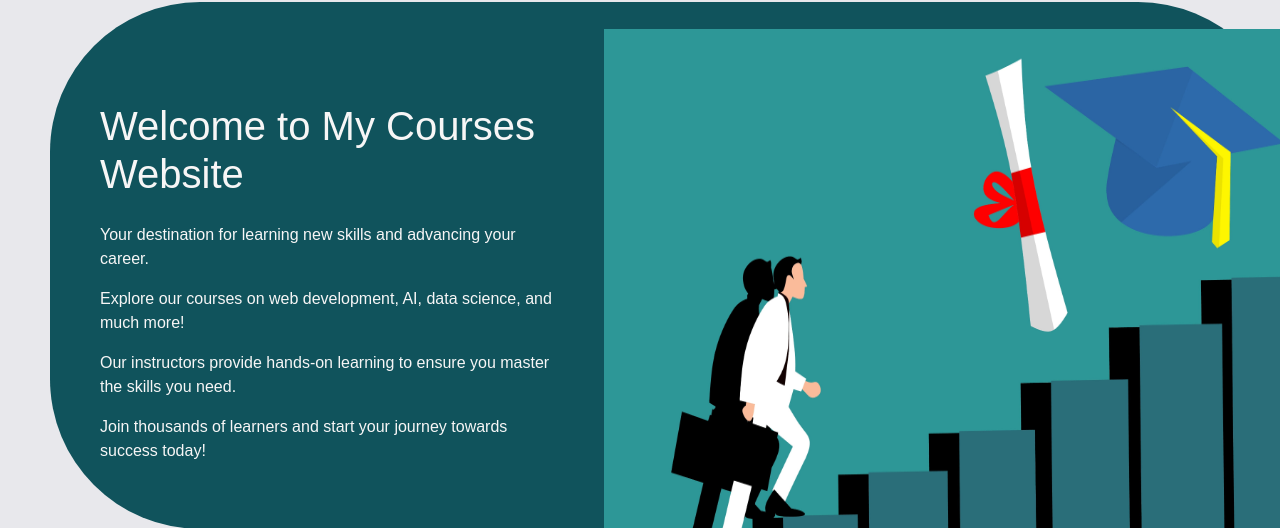
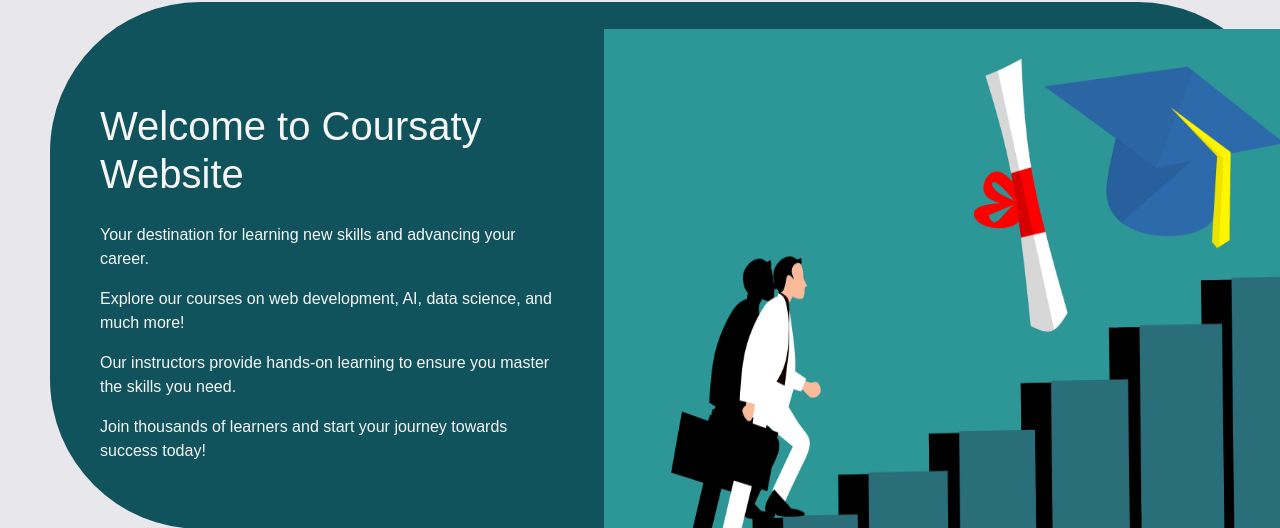
Before and after one commit to M2hmoud2del/Courses-Site, a PHP site: page / in a window 1280 px wide. Shown: the part 118-646 px from the top of the page. Run offline with PHP 8.4, Linux system fonts and the light colour scheme; data comes from the database, SQL or seed files in the repository.

Commit message:
ts7e7 description

```diff
--- a/content.php
+++ b/content.php
@@ -5,7 +5,7 @@ include('DBconnection.php');
 <!--Background Photo-->
 <div class="cont" style="margin-top: 120px;">
     <div class="tex" style="margin: 50px; margin-top:100px;">
-        <h1 style="margin-bottom:25px;">Welcome to My Courses Website</h1>
+        <h1 style="margin-bottom:25px;">Welcome to Coursaty Website</h1>
         <p>Your destination for learning new skills and advancing your career.</p>
         <p>Explore our courses on web development, AI, data science, and much more!</p>
         <p>Our instructors provide hands-on learning to ensure you master the skills you need.</p>
```
